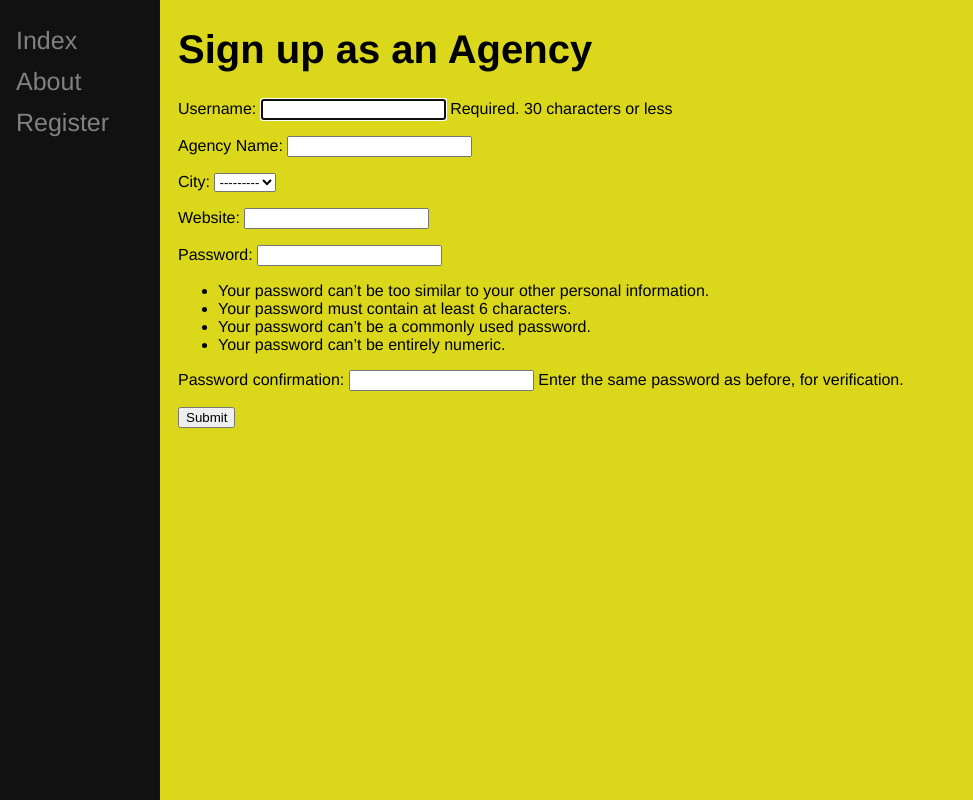
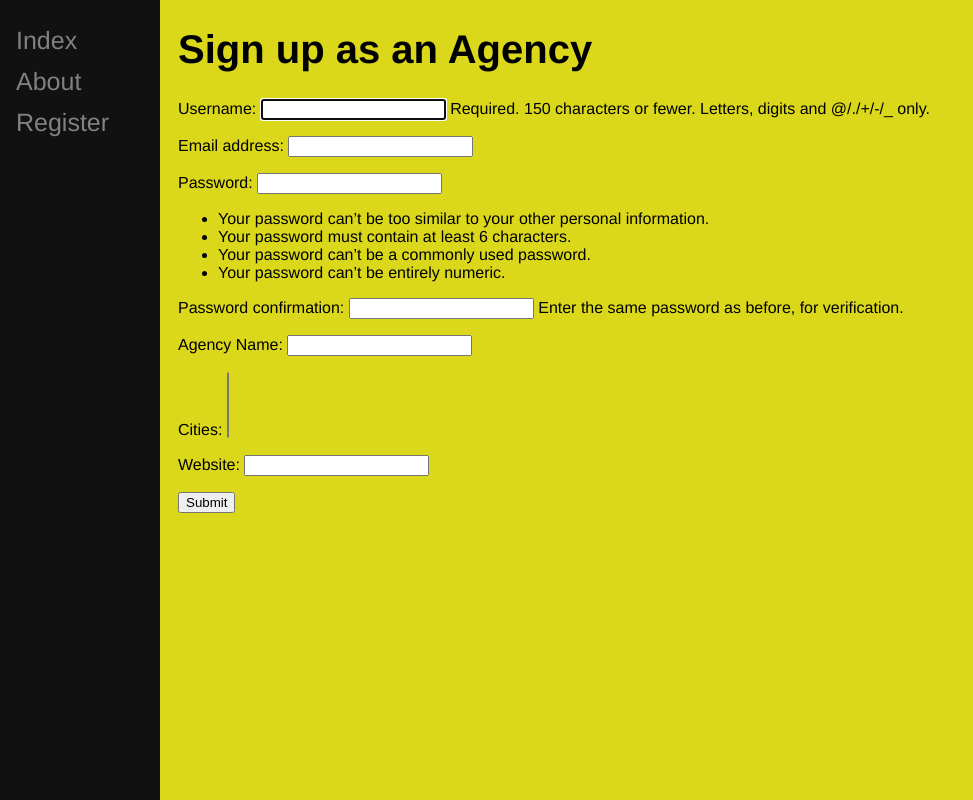
Before and after one commit to Keldeth/rate_my_agency_project, a Django app: page /rate_my_agency/register/agency/ in a window 1280 px wide. Shown: the whole page, without its empty margins (0-973 px from the left). Run offline with Django 3.2, Linux system fonts and the light colour scheme; data that the repository does not hold is empty.

Commit message:
fixed forms to accomodate models

```diff
--- a/rate_my_agency/filters.py
+++ b/rate_my_agency/filters.py
@@ -4,8 +4,8 @@ from django_filters import CharFilter
 from .models import *
 
 class AgencyFilter(django_filters.FilterSet):
-    name = django_filters.CharFilter(label = "Name ", field_name='name', lookup_expr='icontains')
+    agencyName = django_filters.CharFilter(label = "Name ", field_name='agencyName', lookup_expr='icontains')
 
     class Meta:
         model = Agency
-        fields = ['name',]
+        fields = ['agencyName',]
--- a/rate_my_agency/forms.py
+++ b/rate_my_agency/forms.py
@@ -1,29 +1,31 @@
 from django import forms
-from django.contrib.auth.models import AbstractUser
+from django.contrib.auth.models import User
 from django.contrib.auth.forms import UserCreationForm
-from rate_my_agency.models import Comment, User, Agency, Tenant, City
+from rate_my_agency.models import Comment, Agency, Tenant, City
 
 
 class CommentForm(forms.ModelForm):
     commentText = forms.CharField(max_length = 300)
 
 
-class AgencyForm(UserCreationForm):
-    username = forms.CharField(label = "Username", max_length = 30, help_text = "Required. 30 characters or less")
-    name = forms.CharField(label = "Agency Name")
-    city = forms.ModelChoiceField(queryset=City.objects.all())
+
+class UserForm(UserCreationForm):
+    class Meta:
+        model = User
+        fields = ('username','email',)
+
+
+class AgencyForm(forms.ModelForm):
+    agencyName = forms.CharField(label = "Agency Name")
+    cities = forms.ModelMultipleChoiceField(queryset=City.objects.all())
     url = forms.URLField(label = "Website",required = False,)
 
+    class Meta:
+        model = Agency
+        fields = ('agencyName', 'cities', 'url')
 
 
-    class Meta(UserCreationForm.Meta):
-        model = User
-        fields = ('username', 'name', 'city','url')
-
-
-class TenantForm(UserCreationForm):
-    username = forms.CharField(label = "Username", max_length = 30, help_text = "Required. 30 characters or less")
-
-    class Meta(UserCreationForm.Meta):
-        model = User
-        fields = ('username',) #'name')
+class TenantForm(forms.ModelForm):
+    class Meta:
+        model = Tenant
+        fields = ()
--- a/rate_my_agency/views.py
+++ b/rate_my_agency/views.py
@@ -1,6 +1,7 @@
 from django.shortcuts import render
 from django.shortcuts import redirect
-from .forms import CommentForm, TenantForm, AgencyForm
+from django.contrib.auth.models import User
+from .forms import UserForm, CommentForm, TenantForm, AgencyForm
 from .models import City, Agency, Tenant
 from .filters import AgencyFilter
 
@@ -34,17 +35,17 @@ def show_city(request, city_name_slug):
 
     try:
         # get city with this associated slug, or raise exception
-        city = City.objects.get(slug=city_name_slug)
+        cities = City.objects.get(slug=city_name_slug)
 
         # retrieve list of all agencies in this city
-        agencies = Agency.objects.filter(city=city)
+        agencies = Agency.objects.filter(cities=cities)
 
         # add results to template context
         context_dict['agencies'] = agencies
-        context_dict['city'] = city
+        context_dict['cities'] = cities
 
     except City.DoesNotExist:
-        context_dict['city'] = None
+        context_dict['cities'] = None
         context_dict['agencies'] = None
 
     return render(request, 'rate_my_agency/city.html', context=context_dict)
@@ -82,55 +83,53 @@ def register(request):
 
 
 def register_agency(request):
-
     registered = False
     if request.method == 'POST':
+        user_form = UserForm(request.POST)
         agency_form = AgencyForm(request.POST)
 
-        if agency_form.is_valid():
+        if agency_form.is_valid() and user_form.is_valid():
+            user = user_form.save()
+            user.set_password(user.password)
+            user.save()
             agency = agency_form.save(commit=False)
-            agency.user_type = 2
-            agency.set_password(agency.password)
+            agency.user = user
             agency.save()
-            Agency.objects.create(user=agency, city=agency.city, name = agency.name)
+            agency_form.save_m2m()
+            agency.save()
+
             registered = True
         else:
-            print(agency_form.errors,)
+            print(user_form.errors, agency_form.errors)
     else:
+        user_form = UserForm()
         agency_form = AgencyForm()
 
 
     return render(request, 'rate_my_agency/register_agency.html',
-                  context = {'agency_form': agency_form, 'registered': registered})
+                  context = {'user_form': user_form, 'agency_form': agency_form, 'registered': registered})
 
 
 def register_tenant(request):
     registered = False
     if request.method == 'POST':
+        user_form = UserForm(request.POST)
         tenant_form = TenantForm(request.POST)
 
-        if tenant_form.is_valid():
+        if tenant_form.is_valid() and user_form.is_valid():
+            user = user_form.save()
+            user.set_password(user.password)
+            user.save()
             tenant = tenant_form.save(commit=False)
-            tenant.user_type = 1
-            tenant.set_password(tenant.password)
+            tenant.user = user
             tenant.save()
-            Tenant.objects.create(user=tenant)
             registered = True
         else:
-            print(tenant_form.errors)
+            print(user_form.errors, tenant_form.errors)
     else:
+        user_form = UserForm()
         tenant_form = TenantForm()
 
 
     return render(request, 'rate_my_agency/register_tenant.html',
-                  context = {'tenant_form': tenant_form, 'registered': registered})
-
-
-
-def search_results(request):
-    agencies = Agency.objects.all()
-    myFilter = AgencyFilter(request.GET, queryset=agencies)
-    agencies = myFilter.qs
-    context = {'agencies':agencies, 'myFilter':myFilter}
-
-    return render(request, 'rate_my_agency/search_results.html', context)
+                  context = {'user_form': user_form, 'tenant_form': tenant_form, 'registered': registered})
--- a/templates/rate_my_agency/index.html
+++ b/templates/rate_my_agency/index.html
@@ -75,7 +75,7 @@
 		<button class="button" type="submit">Search</button>
 		{% if agencies %}
 			{% for agency in agencies %}
-				<ul><li><div>{{ agency.name }}, {{agency.city}}</div> </li></ul>
+				<ul><li><div>{{ agency.agencyName }}</div> </li></ul>
 			{% endfor %}
 		{% else %}
 			<strong>There are no agencies that match this search.</strong>
--- a/templates/rate_my_agency/register_agency.html
+++ b/templates/rate_my_agency/register_agency.html
@@ -15,7 +15,9 @@
 		<form id="agency_form" method="post" action="{% url 'rate_my_agency:register_agency' %}"
 		enctype="multipart/form-data">
 			{% csrf_token %}
+			{{ user_form.as_p }}
 			{{ agency_form.as_p }}
+
 			<input type="submit" name="submit" value="Submit" />
 		</form>
 	</div>
--- a/templates/rate_my_agency/register_tenant.html
+++ b/templates/rate_my_agency/register_tenant.html
@@ -15,6 +15,7 @@
 			<form id="tenant_form" method="post" action="/rate_my_agency/register/tenant/"
 			enctype="multipart/form-data">
 			{% csrf_token %}
+			{{ user_form.as_p }}
 			{{ tenant_form.as_p }}
 			<input type="submit" name="submit" value="Submit" />
 			</form>
```
Also changed, not shown: templates/rate_my_agency/city.html (+4 -4 lines).
